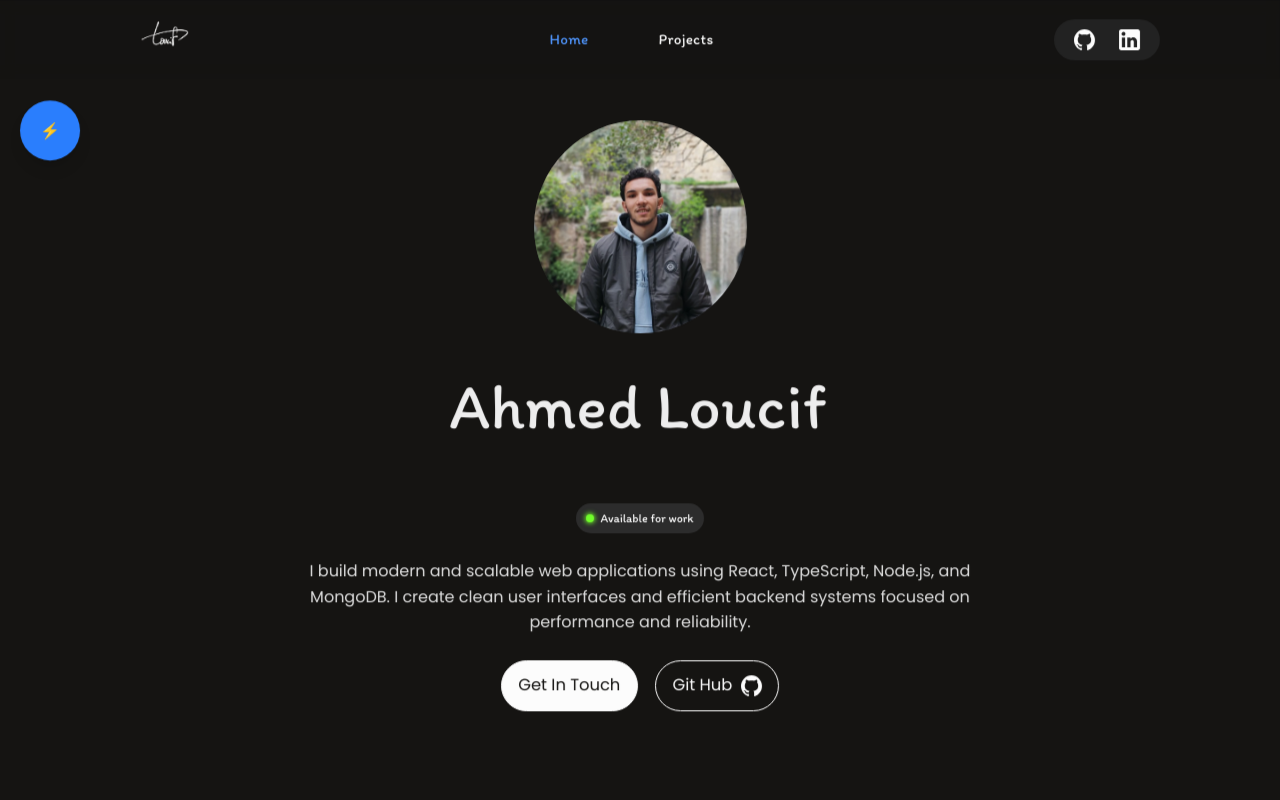
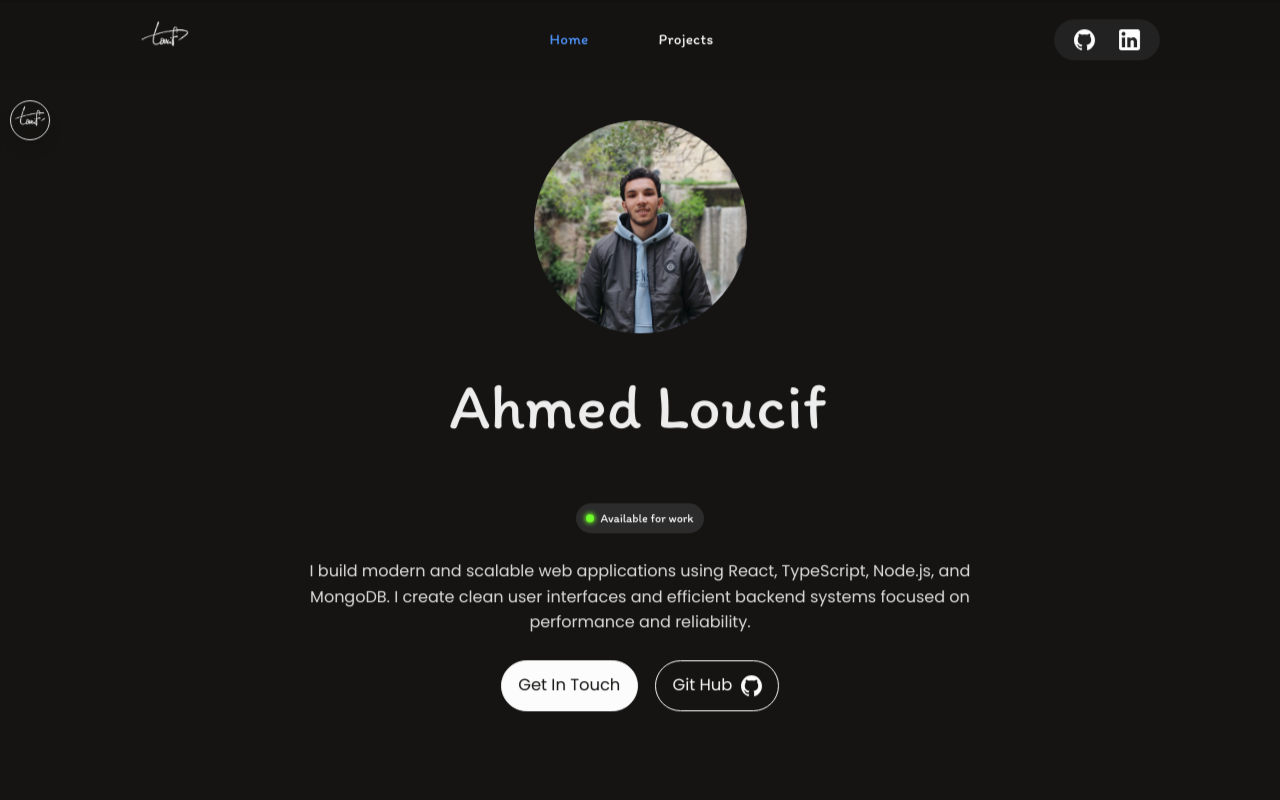
Before and after one commit to lo-ucif/lo__ucif-portfolio, a React (Vite) app: page / in a window 1280 px wide. Shown: the top 800 px of the page. Built offline with nearby package versions, Linux system fonts and the light colour scheme; a web font is replaced by a local one.

Commit message:
quick ball 2 test

```diff
--- a/src/components/FloatingBubble.tsx
+++ b/src/components/FloatingBubble.tsx
@@ -1,110 +1,184 @@
-import { motion, AnimatePresence } from "framer-motion";
-import { useEffect, useRef, useState } from "react";
+import {
+  motion,
+  AnimatePresence,
+  useMotionValue,
+  animate,
+} from "framer-motion";
+import { useRef, useState } from "react";
+import img from "../assets/8.webp";
 
-const SIZE = 60;
+const SIZE = 40;
 
-type Position = {
-  x: number;
-  y: number;
+type Side = "left" | "right";
+
+const MENU = [
+  { icon: "💻", label: "Projects" },
+  { icon: "🎓", label: "Education" },
+  { icon: "✉️", label: "Contact" },
+  { icon: "👤", label: "About" },
+];
+
+const CARD_W = 180;
+const CARD_GAP = 10;
+const ITEM_H = 52;
+const CARD_PADDING = 20;
+const CARD_H = MENU.length * ITEM_H + CARD_PADDING;
+
+const getSaved = (): { side: Side; y: number } => {
+  try {
+    const saved = localStorage.getItem("bubble-pos");
+    if (saved) return JSON.parse(saved);
+  } catch {
+    print();
+  }
+  return { side: "left", y: 100 };
 };
 
 const FloatingBubble = () => {
-  const [position, setPosition] = useState<Position>(() => {
-    const saved = localStorage.getItem("bubble-position");
-    return saved ? JSON.parse(saved) : { x: 20, y: 100 };
-  });
+  const initial = getSaved();
 
+  const [side, setSide] = useState<Side>(initial.side);
+  const [posY, setPosY] = useState<number>(initial.y);
   const [open, setOpen] = useState(false);
-  const isDragging = useRef(false);
+  const dragMoved = useRef(false);
 
-  useEffect(() => {
-    localStorage.setItem("bubble-position", JSON.stringify(position));
-  }, [position]);
+  const initX = initial.side === "left" ? 10 : window.innerWidth - SIZE - 10;
+  const x = useMotionValue(initX);
+  const y = useMotionValue(initial.y);
 
-  // 🎯 عناصر دائرية حول البابل
-  const menu = [
-    { icon: "📸", x: 0, y: -80 }, // فوق
-    { icon: "💬", x: 80, y: 0 }, // يمين
-    { icon: "⚙️", x: 0, y: 80 }, // تحت
-    { icon: "🔙", x: -80, y: 0 }, // يسار
-  ];
+  const savePos = (s: Side, newY: number) => {
+    localStorage.setItem("bubble-pos", JSON.stringify({ side: s, y: newY }));
+  };
+
+  const getCardPos = () => {
+    const currentX = side === "left" ? 10 : window.innerWidth - SIZE - 10;
+    const cardX =
+      side === "left"
+        ? currentX + SIZE + CARD_GAP
+        : currentX - CARD_W - CARD_GAP;
+    const cardY = posY + SIZE / 2 - CARD_H / 2;
+    return { cardX, cardY };
+  };
+
+  const { cardX, cardY } = getCardPos();
+  const ballCenterY = posY + SIZE / 2 - CARD_H / 2;
 
   return (
     <>
-      {/* 🔵 Bubble */}
+      {/* ── Ball ── */}
       <motion.div
-        drag
+        drag // ✅ no "x"/"y" restriction — free drag
         dragMomentum={false}
-        onDragStart={() => (isDragging.current = true)}
+        dragElastic={0}
+        dragConstraints={{
+          top: 10,
+          left: 10,
+          right: window.innerWidth - SIZE - 10,
+          bottom: window.innerHeight - SIZE - 10,
+        }}
+        // ✅ cursor grabbing must be here, not in Tailwind
+        whileDrag={{ scale: 1.08, cursor: "grabbing" }}
+        onDragStart={() => {
+          dragMoved.current = false;
+          if (open) setOpen(false);
+        }}
+        onDrag={() => {
+          dragMoved.current = true;
+        }}
         onDragEnd={(_, info) => {
           const w = window.innerWidth;
           const h = window.innerHeight;
+          const newSide: Side = info.point.x < w / 2 ? "left" : "right";
+          const snapX = newSide === "left" ? 10 : w - SIZE - 10;
+          let newY = info.point.y - SIZE / 2;
+          newY = Math.max(10, Math.min(newY, h - SIZE - 10));
 
-          const snapX = info.point.x > w / 2 ? w - SIZE - 10 : 10;
+          animate(x, snapX, { type: "spring", stiffness: 400, damping: 30 });
+          animate(y, newY, { type: "spring", stiffness: 400, damping: 30 });
 
-          let newY = info.point.y;
-          if (newY < 10) newY = 10;
-          if (newY > h - SIZE - 10) newY = h - SIZE - 10;
-
-          setPosition({ x: snapX, y: newY });
-
-          setTimeout(() => {
-            isDragging.current = false;
-          }, 50);
+          setSide(newSide);
+          setPosY(newY);
+          savePos(newSide, newY);
         }}
         onClick={() => {
-          if (!isDragging.current) {
-            setOpen((p) => !p);
-          }
+          if (!dragMoved.current) setOpen((o) => !o);
+          dragMoved.current = false;
         }}
-        animate={{ x: position.x, y: position.y }}
-        transition={{ type: "spring", stiffness: 300, damping: 30 }}
         style={{
           position: "fixed",
           top: 0,
           left: 0,
+          x,
+          y,
           width: SIZE,
           height: SIZE,
+          // ✅ touchAction here in style is what actually stops scroll hijack
+          touchAction: "none",
+          // ✅ zIndex must be inline for stacking to work reliably
           zIndex: 9999,
+          cursor: "grab",
         }}
-        className="flex items-center justify-center text-white bg-blue-500 rounded-full shadow-lg cursor-pointer"
+        // ✅ NO overflow-hidden — it blocks pointer events on PC
+        className="flex items-center justify-center border rounded-full shadow-lg select-none bg-[#161513]/40 p-1 backdrop-blur"
       >
-        ⚡
+        {/* ✅ image sized manually, not via overflow-hidden on parent */}
+        <img
+          src={img}
+          draggable={false} // ✅ prevents browser native image drag fighting Framer
+          style={{
+            width: SIZE,
+            height: SIZE,
+            borderRadius: "50%",
+            objectFit: "cover",
+            pointerEvents: "none", // ✅ image must not capture pointer events
+          }}
+        />
       </motion.div>
 
-      {/* 🧩 Radial Menu */}
+      {/* ── Glass Card Menu ── */}
       <AnimatePresence>
-        {open &&
-          menu.map((item, i) => (
+        {open && (
           <motion.div
-              key={i}
-              initial={{ scale: 0, opacity: 0, x: position.x, y: position.y }}
-              animate={{
-                scale: 1,
-                opacity: 1,
-                x: position.x + item.x,
-                y: position.y + item.y,
-              }}
-              exit={{
-                scale: 0,
-                opacity: 0,
-                x: position.x,
-                y: position.y,
-              }}
-              transition={{ delay: i * 0.05 }}
+            key="menu-card"
+            initial={{ opacity: 0, scale: 0.85, x: cardX, y: ballCenterY }}
+            animate={{ opacity: 1, scale: 1, x: cardX, y: cardY }}
+            exit={{ opacity: 0, scale: 0.85, x: cardX, y: ballCenterY }}
+            transition={{ type: "spring", stiffness: 380, damping: 28 }}
             style={{
               position: "fixed",
               top: 0,
               left: 0,
-                width: 50,
-                height: 50,
+              width: CARD_W,
               zIndex: 9998,
+              transformOrigin: side === "left" ? "left center" : "right center",
             }}
-              className="flex items-center justify-center text-white bg-gray-800 rounded-full shadow-md"
+            className="rounded-[20px] bg-white/20 backdrop-blur-xl border border-white/35 shadow-2xl py-2"
           >
-              {item.icon}
+            {MENU.map((item, i) => (
+              <motion.button
+                key={item.label}
+                initial={{ opacity: 0, x: side === "left" ? -10 : 10 }}
+                animate={{ opacity: 1, x: 0 }}
+                transition={{
+                  delay: i * 0.055,
+                  type: "spring",
+                  stiffness: 350,
+                  damping: 28,
+                }}
+                onClick={() => {
+                  console.log("nav:", item.label);
+                  setOpen(false);
+                }}
+                whileHover={{ backgroundColor: "rgba(255,255,255,0.15)" }}
+                whileTap={{ scale: 0.97 }}
+                className="flex items-center gap-3 w-full px-[18px] py-[10px] bg-transparent border-none cursor-pointer text-white text-[15px] font-medium text-left"
+              >
+                <span className="text-lg">{item.icon}</span>
+                <span>{item.label}</span>
+              </motion.button>
+            ))}
           </motion.div>
-          ))}
+        )}
       </AnimatePresence>
     </>
   );
```
Lines whose indentation alone changed are shown as unchanged.
